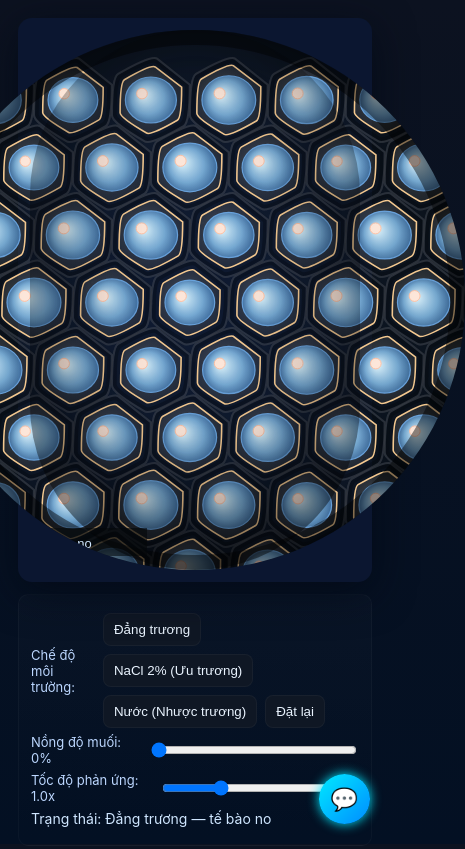
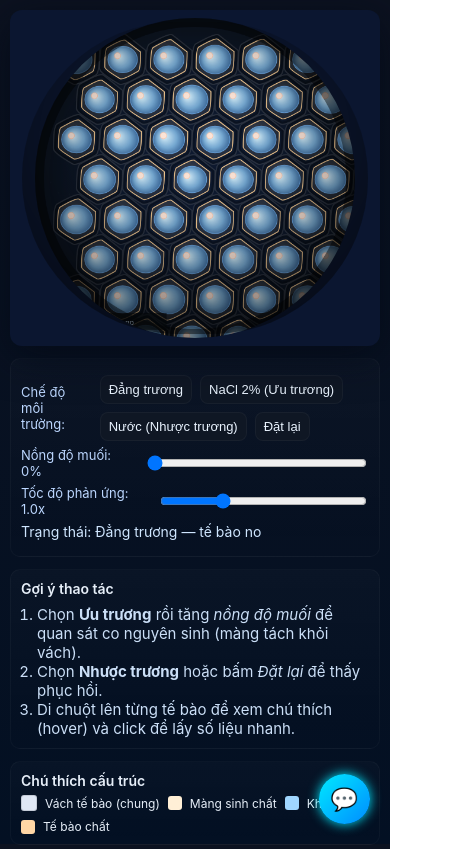
Before and after one commit to voyen8670-jpg/study-lab, a plain HTML site: page 3_biology.html in a window 390 px wide. Shown: the top 849 px of the page, 465 px wide, since content can reach past the window. Drawn offline with Linux system fonts and the light colour scheme; animation ran at ten frames a second.

Commit message:
Update 3_biology.html

```diff
--- a/3_biology.html
+++ b/3_biology.html
@@ -33,6 +33,71 @@
   .footer{font-size:15px;color:#9fb4d9}
   .small{font-size:15px;color:#cbdff7}
   @media(max-width:980px){.wrap{flex-direction:column}.right{width:100%}}
+  /* mobile */
+@media (max-width: 768px) {
+  .wrap {
+    flex-direction: column;
+    gap: 12px;
+    padding: 10px;
+  }
+
+  .left,
+  .right {
+    width: 100% !important;
+    max-width: 100%;
+    margin: 0 auto;
+  }
+
+  .viewer {
+    padding: 8px;
+    border-radius: 12px;
+  }
+
+  canvas {
+    width: 100% !important;
+    height: auto !important;
+    max-width: 320px;
+    margin: 0 auto;
+    display: block;
+  }
+
+  .controls {
+    padding: 10px;
+    font-size: 13px;
+  }
+
+  .btns button {
+    padding: 6px 8px;
+    font-size: 13px;
+  }
+
+  .right .card {
+    padding: 10px;
+    font-size: 14px;
+  }
+
+  .legend .item {
+    font-size: 12px;
+  }
+
+  .footer {
+    font-size: 13px;
+    line-height: 1.5;
+  }
+
+  #ai-toggle {
+    bottom: 15px;
+    right: 15px;
+    font-size: 18px;
+    padding: 10px;
+  }
+
+  #ai-chat {
+    width: 90%;
+    right: 5%;
+    bottom: 70px;
+  }
+}
 </style>
 </head>
 <body>
@@ -72,7 +137,7 @@
   </div>
 
   <div class="right">
-    <!-- NOTE: Gợi ý thao tác đã được DI CHUYỂN lên đây (theo yêu cầu) -->
+    <!-- Gợi ý thao tác-->
     <div class="card">
       <div style="font-weight:600">Gợi ý thao tác</div>
       <ol style="padding-left:16px;margin:8px 0 0 0" class="small">
@@ -104,7 +169,6 @@
 
 <script>
 
-// --- Setup canvas (single) ---
 const viewer = document.getElementById('viewer');
 const saltInput = document.getElementById('salt');
 const speedInput = document.getElementById('speed');
@@ -120,22 +184,20 @@ let mode = 'isotonic'; // 'isotonic'|'hyper'|'hypo'
 let salt = Number(saltInput.value);
 let speed = Number(speedInput.value);
 
-// create single canvas
 const canv = document.createElement('canvas');
 canv.width = 540; canv.height = 540; canv.style.borderRadius='50%';
 canv.style.boxShadow='inset 0 0 60px rgba(0,0,0,0.6)';
 viewer.appendChild(canv);
 const ctx = canv.getContext('2d');
 
-// --- Grid & cells (single set) ---
 let cells = [];
 function makeGrid(){
   cells = [];
-  const r = 45; // hex radius
+  const r = 45;
   const cols = 9;
   const rows = 9;
   const startX = 70, startY = 70;
-  const xStep = r*1.732; // sqrt(3) * r
+  const xStep = r*1.732;
   const yStep = r*1.5;
   for(let row=0; row<rows; row++){
     for(let col=0; col<cols; col++){
@@ -148,7 +210,6 @@ function makeGrid(){
 }
 makeGrid();
 
-// --- Drawing helpers ---
 function hexPoints(cx,cy,r,rotation=0){
   const pts = [];
   for(let i=0;i<6;i++){
```
